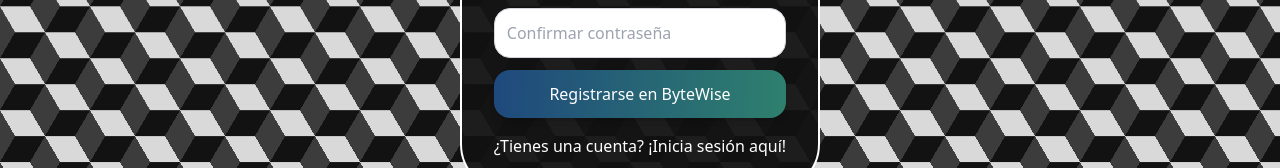
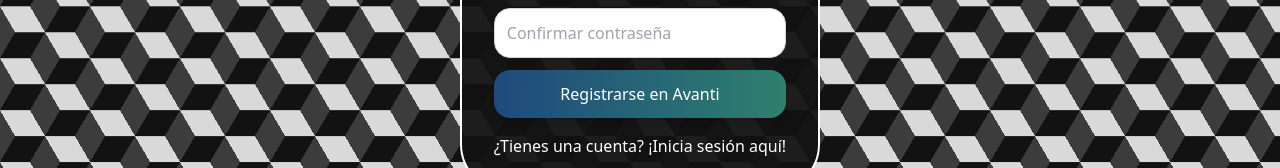
Before and after one commit to No-Country-simulation/S20-17-webapp, a React (Vite) app in the folder Frontend/: page /register in a window 1280 px wide. Shown: the part 461-629 px from the top of the page. Built offline with nearby package versions, Linux system fonts and the light colour scheme; the HTML template or start-up script is replaced by a standard one.

Commit message:
Fix typo in RegisterForm submit button

```diff
--- a/Frontend/src/components/Auth/RegisterForm.jsx
+++ b/Frontend/src/components/Auth/RegisterForm.jsx
@@ -42,7 +42,7 @@ export function RegisterForm() {
                 type="submit"
                 className="w-full rounded-2xl bg-[linear-gradient(92deg,_#1f497d,_#2e806e,_#005839)] bg-[length:200%_200%] bg-left p-3 font-medium text-white shadow-md transition-[background-position] duration-500 ease-in-out hover:bg-right focus:outline-none focus:ring-2 focus:ring-blue-500 focus:ring-offset-2"
             >
-                {registerInProcess ? "AGUARDA UNOS INSTANTES" : "Registrarse en ByteWise"}
+                {registerInProcess ? "AGUARDA UNOS INSTANTES" : "Registrarse en Avanti"}
             </button>
         </form>
     )
```
